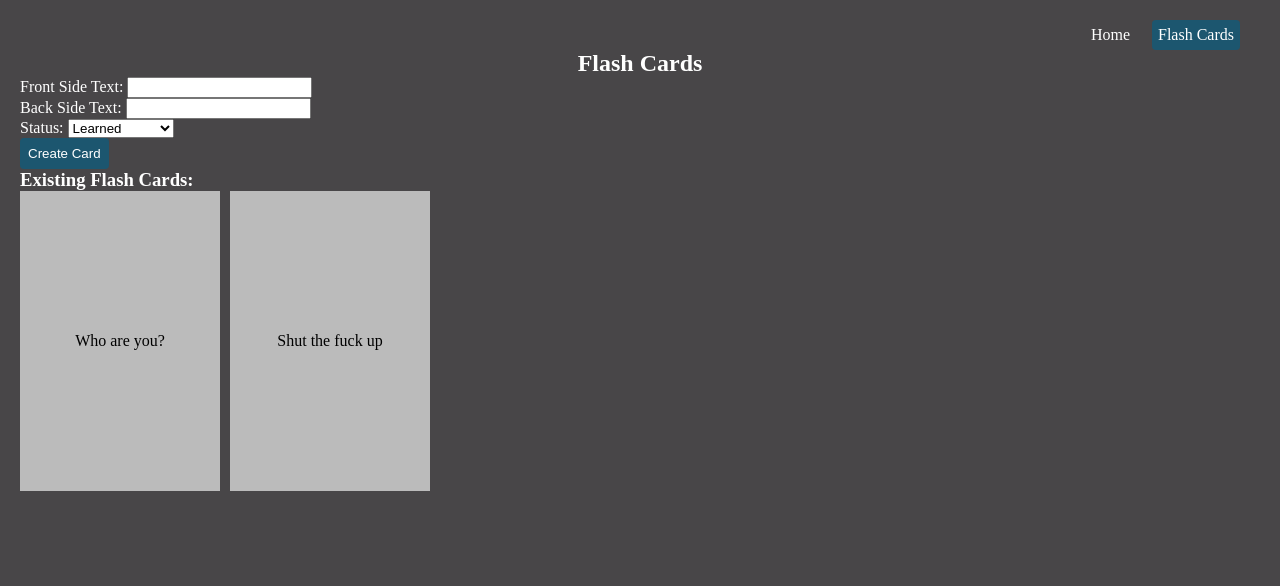
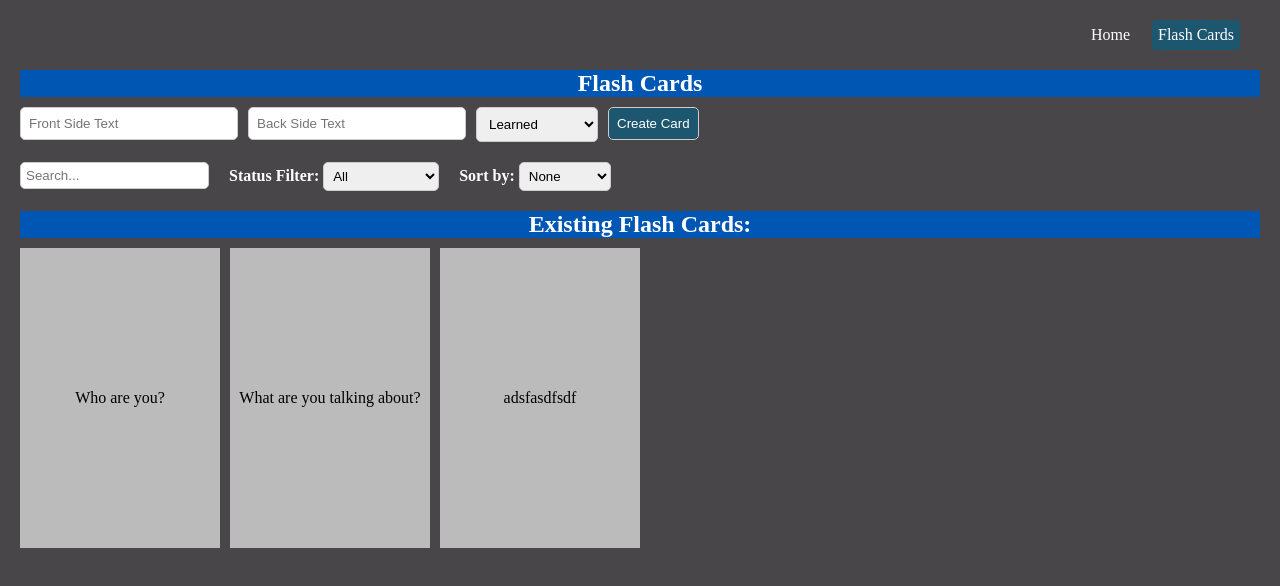
Before and after one commit to GigaChad808/findOut, a React (Create React App) app in the folder my-app/: page /flash-cards in a window 1280 px wide. Shown: the top 586 px of the page. Built offline with nearby package versions, Linux system fonts and the light colour scheme; data requests are answered from the project's data file.

Commit message:
updating flashcards.css file

```diff
--- a/my-app/db.json
+++ b/my-app/db.json
@@ -6,10 +6,15 @@
       "id": 10
     },
     {
-      "front": "Shut the fuck up",
-      "back": "Okay",
-      "status": "",
-      "id": 11
+      "front": "What are you talking about?",
+      "back": "I do not knowww!!!!",
+      "status": "Noted",
+      "id": 12
+    },
+    {
+      "front": "adsfasdfsdf",
+      "back": "dsfdsf",
+      "id": 13
     }
   ]
 }
--- a/my-app/src/flashcards.css
+++ b/my-app/src/flashcards.css
@@ -1,3 +1,14 @@
+h2 {
+  background-color: #0056b3;
+  text-align: center;
+  margin-top: 20px;
+  margin-bottom: 10px;
+  width: 100%;
+  display: flex;
+  justify-content: center;
+  align-items: center;
+}
+
 .flashcard {
   width: 200px;
   height: 300px;
@@ -47,9 +58,28 @@
   gap: 10px;
 }
 
+.filter-container {
+  display: flex;
+  align-items: flex-start;
+  gap: 20px;
+}
+
+.filter-container input,
+.filter-container select {
+  padding: 5px;
+  border-radius: 5px;
+  border: 1px solid #ccc;
+}
+
+.filter-container label {
+  font-weight: bold;
+}
+
+
 .card-actions {
   display: flex;
   justify-content: space-between;
+  margin-bottom: 10px;
 }
 
 
@@ -58,7 +88,20 @@
   margin-top: 270px;
   height: 30px;
   width: 100px;
+  border: none;
+  border-radius: 5px;
+  cursor: pointer;
+  background-color: #007bff;
+  color: white;
 }
+
+
+.card-actions button:hover {
+  background-color: #0056b3;
+}
+
+
+
 .flashcard .edit {
   display: flex;
   flex-direction: column;
@@ -81,3 +124,28 @@
 .flashcard:hover .card-actions {
   opacity: 1;
 }
+
+
+.input-container {
+  display: flex;
+  align-items: flex-start;
+  gap: 10px;
+  margin-bottom: 20px;
+}
+
+.input-container label {
+  font-weight: bold;
+}
+
+.input-container input,
+.input-container select,
+.input-container button {
+  padding: 8px;
+  border-radius: 5px;
+  border: 1px solid #ccc;
+}
+
+
+.input-container input[type="text"] {
+  width: 200px;
+}
--- a/my-app/src/flashcards.js
+++ b/my-app/src/flashcards.js
@@ -77,6 +77,9 @@ const FlashCards = () => {
   const [frontText, setFrontText] = useState('');
   const [backText, setBackText] = useState('');
   const [status, setStatus] = useState('');
+  const [searchTerm, setSearchTerm] = useState('');
+  const [selectedStatus, setSelectedStatus] = useState('');
+  const [sortCriteria, setSortCriteria] = useState('');
 
   const [flashCards, setFlashCards] = useState([]);
 
@@ -99,7 +102,7 @@ const FlashCards = () => {
       status: status,
     };
 
-    // Logic to send the new card data to the server (POST request)
+
     fetch('http://localhost:3000/cards', {
       method: 'POST',
       headers: {
@@ -111,12 +114,11 @@ const FlashCards = () => {
         if (!response.ok) {
           throw new Error('Failed to create the card');
         }
-        // Logic to handle success (e.g., refresh the card list)
-        return response.json(); // Get the newly created card data from the response
 
+        return response.json();
       })
       .then((createdCard) => {
-        // Update the state to include the newly created card
+
         setFlashCards((prevCards) => [...prevCards, createdCard]);
 
         // Clear input fields after creating the card
@@ -125,7 +127,6 @@ const FlashCards = () => {
         setStatus('');
       })
       .catch((error) => console.error('Error creating card:', error));
-
   };
 
   const handleDeleteCard = (id) => {
@@ -142,34 +143,68 @@ const FlashCards = () => {
       .catch((error) => console.error('Error deleting card:', error));
   };
 
+  const handleSearch = (e) => {
+    setSearchTerm(e.target.value);
+  };
+
+  const handleStatusFilter = (e) => {
+    setSelectedStatus(e.target.value);
+  };
+
+  const handleSort = (e) => {
+    setSortCriteria(e.target.value);
+  };
+
+  let filteredCards = [...flashCards];
+
+  if (searchTerm !== '') {
+    filteredCards = filteredCards.filter(
+      (card) =>
+        card.front.toLowerCase().includes(searchTerm.toLowerCase()) ||
+        card.back.toLowerCase().includes(searchTerm.toLowerCase())
+    );
+  }
+
+  if (selectedStatus !== '') {
+    filteredCards = filteredCards.filter((card) => card.status === selectedStatus);
+  }
+
+  if (sortCriteria !== '') {
+    filteredCards.sort((a, b) => {
+      if (a[sortCriteria] < b[sortCriteria]) return -1;
+      if (a[sortCriteria] > b[sortCriteria]) return 1;
+      return 0;
+    });
+  }
 
   return (
     <div>
-      <h2 style={{ textAlign: 'center' }}>Flash Cards</h2>
+      <h2>Flash Cards</h2>
+      <div className="input-container">
         <div>
-        <label>Front Side Text: </label>
           <input
             type="text"
+            placeholder="Front Side Text"
             value={frontText}
             onChange={(e) => setFrontText(e.target.value)}
-          style = {{ color: 'black'}} // Set text color to black
+            style={{ color: 'black' }}
           />
         </div>
         <div>
-        <label>Back Side Text: </label>
+
           <input
             type="text"
+            placeholder="Back Side Text"
             value={backText}
             onChange={(e) => setBackText(e.target.value)}
-          style = {{ color: 'black'}}
+            style={{ color: 'black' }}
           />
         </div>
         <div>
-        <label>Status: </label>
           <select
             value={status}
             onChange={(e) => setStatus(e.target.value)}
-          style = {{ color: 'black'}}
+            style={{ color: 'black' }}
           >
             <option value="Learned">Learned</option>
             <option value="Want to Learn">Want to Learn</option>
@@ -177,24 +212,65 @@ const FlashCards = () => {
           </select>
         </div>
         <button onClick={handleCreateCard}>Create Card</button>
+      </div>
+
+      <div className="filter-container">
+        {/* Search Input */}
+        <div>
+          <input
+            type="text"
+            placeholder='Search...'
+            value={searchTerm}
+            onChange={handleSearch}
+            style={{ color: 'black' }}
+          />
+        </div>
+        {/* Status Filter Dropdown */}
+        <div>
+          <label>Status Filter: </label>
+          <select
+            value={selectedStatus}
+            onChange={handleStatusFilter}
+            style={{ color: 'black' }}
+          >
+            <option value="">All</option>
+            <option value="Learned">Learned</option>
+            <option value="Want to Learn">Want to Learn</option>
+            <option value="Noted">Noted</option>
+          </select>
+        </div>
+        {/* Sort Options */}
+        <div>
+          <label>Sort by: </label>
+          <select
+            value={sortCriteria}
+            onChange={handleSort}
+            style={{ color: 'black' }}
+          >
+            <option value="">None</option>
+            <option value="front">Front Text</option>
+            <option value="back">Back Text</option>
+            <option value="status">Status</option>
+          </select>
+        </div>
+      </div>
 
       {/* Displaying existing flash cards */}
-      <h3>Existing Flash Cards:</h3>
+      <h2>Existing Flash Cards:</h2>
       <div className="flashcards-container">
-        {flashCards.map((card) => (
+        {filteredCards.map((card) => (
           <FlashCard
             key={card.id}
-            id = {card.id}
+            id={card.id}
             front={card.front}
             back={card.back}
             onDelete={handleDeleteCard}
           />
-
-
         ))}
       </div>
     </div>
   );
 };
 
+
 export default FlashCards;
```
Lines whose indentation alone changed are shown as unchanged.
